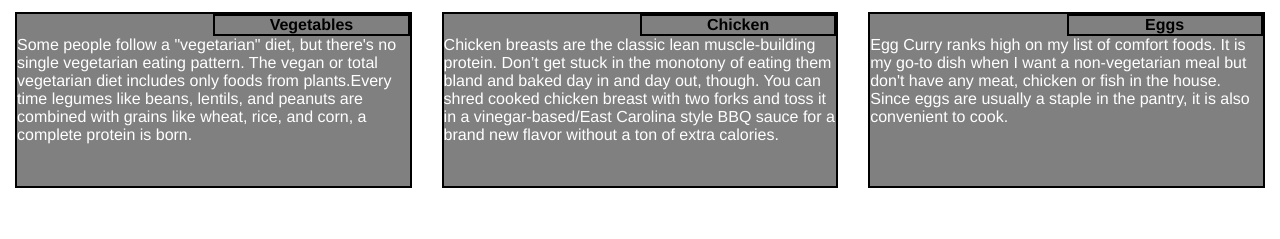
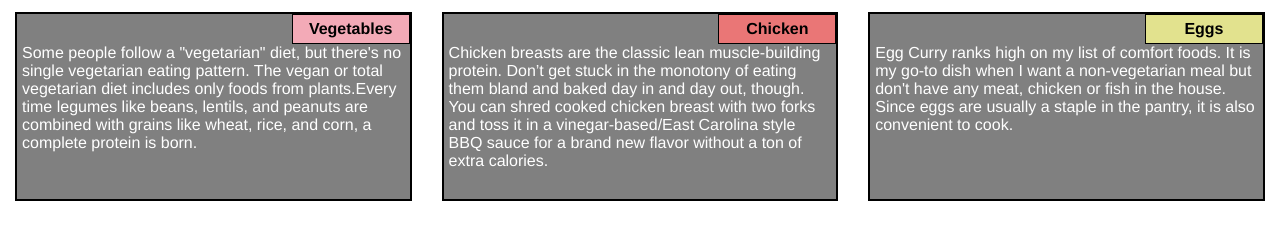
Before and after one commit to vijethav/restaurant_template, a plain HTML site: page index.html in a window 1280 px wide. Shown: the part 55-294 px from the top of the page. Drawn offline with Linux system fonts and the light colour scheme.

Commit message:
updated color

```diff
--- a/index.html
+++ b/index.html
@@ -10,13 +10,13 @@
     <h1>Our Menu</h1>
   <div id="container">
     <div class="col-lg-4 col-md-6">
-      <section id="p1"><h4 id="title">Vegetables</h4><p>Some people follow a "vegetarian" diet, but there's no single vegetarian eating pattern. The vegan or total vegetarian diet includes only foods from plants.Every time legumes like beans, lentils, and peanuts are combined with grains like wheat, rice, and corn, a complete protein is born. </p> </section>
+      <section><h4 class="title" id="p1">Vegetables</h4><p>Some people follow a "vegetarian" diet, but there's no single vegetarian eating pattern. The vegan or total vegetarian diet includes only foods from plants.Every time legumes like beans, lentils, and peanuts are combined with grains like wheat, rice, and corn, a complete protein is born. </p> </section>
     </div>
     <div class="col-lg-4 col-md-6">
-    <section id="p2"><h4 id="title">Chicken</h4><p>Chicken breasts are the classic lean muscle-building protein. Don’t get stuck in the monotony of eating them bland and baked day in and day out, though. You can shred cooked chicken breast with two forks and toss it in a vinegar-based/East Carolina style BBQ sauce for a brand new flavor without a ton of extra calories. </p></section>
+    <section><h4 class="title" id="p2">Chicken</h4><p>Chicken breasts are the classic lean muscle-building protein. Don’t get stuck in the monotony of eating them bland and baked day in and day out, though. You can shred cooked chicken breast with two forks and toss it in a vinegar-based/East Carolina style BBQ sauce for a brand new flavor without a ton of extra calories. </p></section>
     </div>
     <div class="col-lg-4 col-md-12">
-    <section id="p3"><h4 id="title">Eggs</h4> <p>Egg Curry ranks high on my list of comfort foods. It is my go-to dish when I want a non-vegetarian meal but don't have any meat, chicken or fish in the house. Since eggs are usually a staple in the pantry, it is also convenient to cook.</p></section>
+    <section><h4 class="title" id="p3">Eggs</h4> <p>Egg Curry ranks high on my list of comfort foods. It is my go-to dish when I want a non-vegetarian meal but don't have any meat, chicken or fish in the house. Since eggs are usually a staple in the pantry, it is also convenient to cook.</p></section>
     </div>
   </div>
   </body>
--- a/style.css
+++ b/style.css
@@ -11,22 +11,34 @@ h1 {
 h4{
   float: right;
 }
-#title {
+.title {
   position: relative;
-  width: 50%;
-  border: 2px solid black;
+  width: 30%;
+  border: 1px solid black;
   text-align: center;
+  padding: 5px;
 }
 p {
   height: 150px;
   color: white;
   clear: right;
+  margin: 5px;
 }
+
 
 section{
   border: 2px solid black;
   background-color: gray;
   margin: 15px ;
+}
+#p1{
+  background-color: #f3aab7;
+}
+#p2{
+  background-color: #ea7676;
+}
+#p3{
+  background-color: #e2e28e;
 }
 @media (min-width: 992px) {
   .col-md-1, .col-md-2, .col-md-3, .col-md-4, .col-md-5, .col-md-6, .col-md-7, .col-md-8, .col-md-9, .col-md-10, .col-md-11, .col-md-12 {
```
